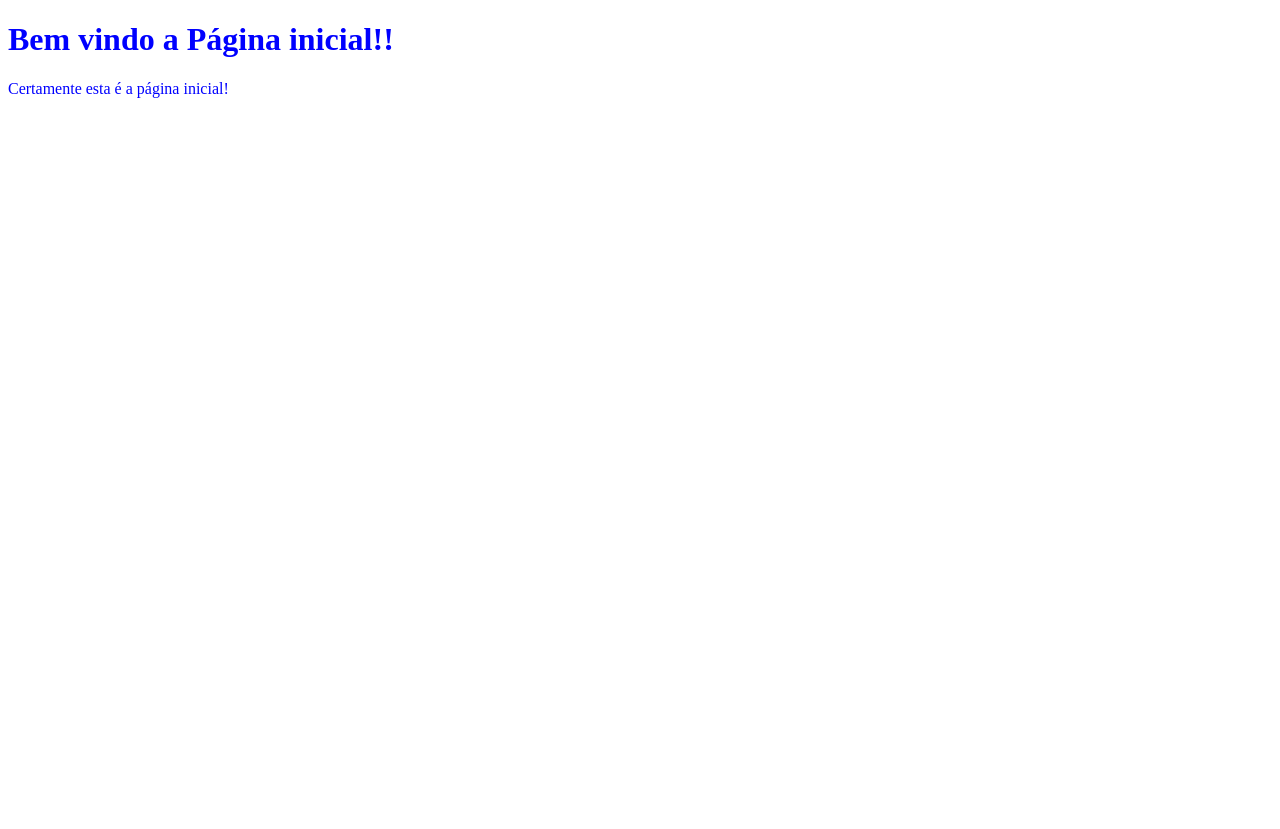
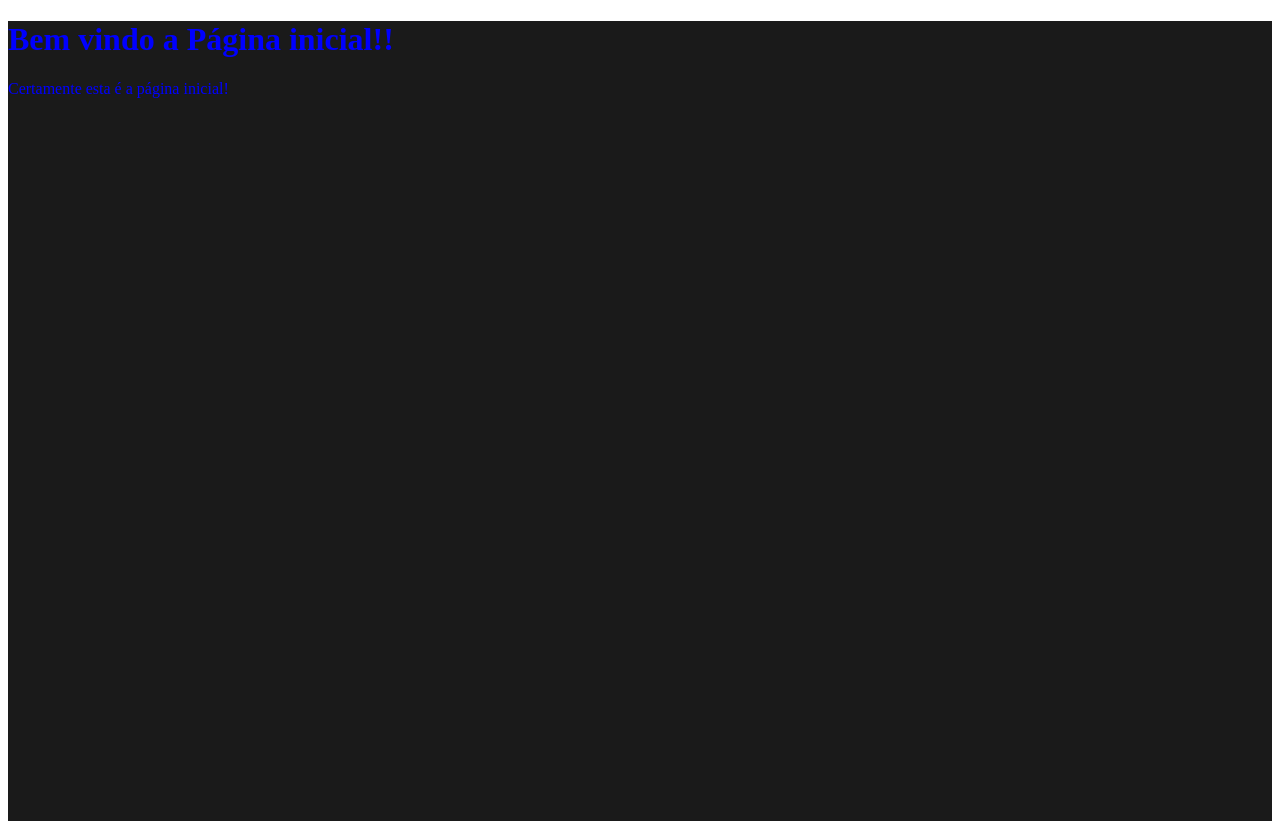
Before and after one commit to Incompreensilvio/clone-tabnews, a Next.js app: page / in a window 1280 px wide. Before the commit the page ends 800 px from the top, so only its background shows below. Built offline with nearby package versions, Linux system fonts and the light colour scheme.

Commit message:
Alterado a cor do fundo

```diff
--- a/pages/index.js
+++ b/pages/index.js
@@ -1,6 +1,6 @@
 function Home() {
   return (
-    <div>
+    <div style={{ backgroundColor: '#1a1a1a', minHeight: '100vh' }}>
       <h1 style={{ color: 'blue' }}>Bem vindo a Página inicial!!</h1>
       <p style={{ color: 'blue' }}>Certamente esta é a página inicial!</p>
     </div>
```
